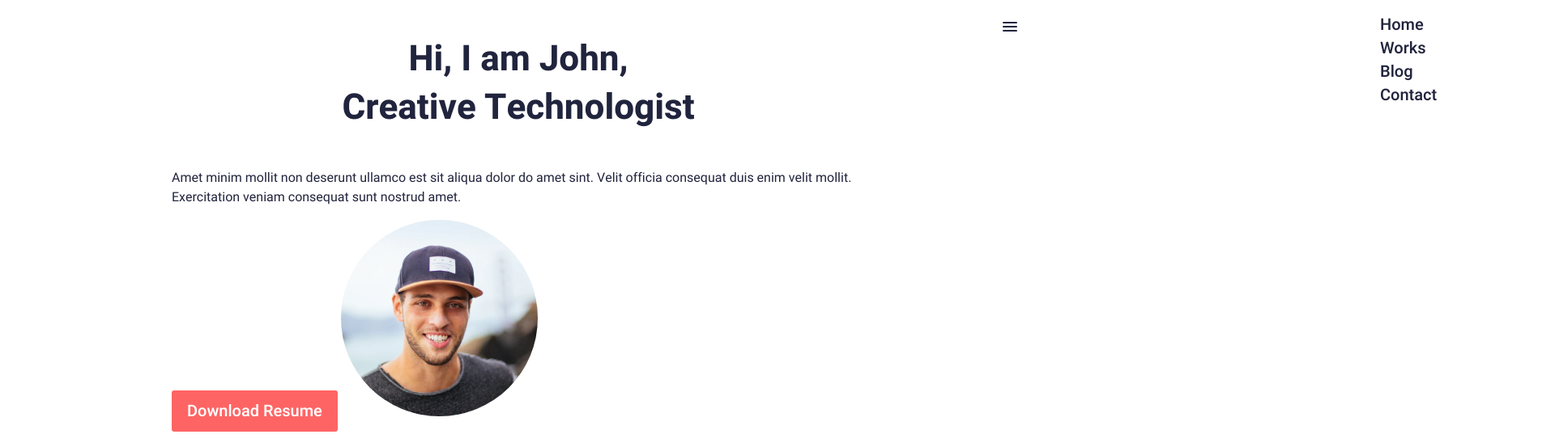
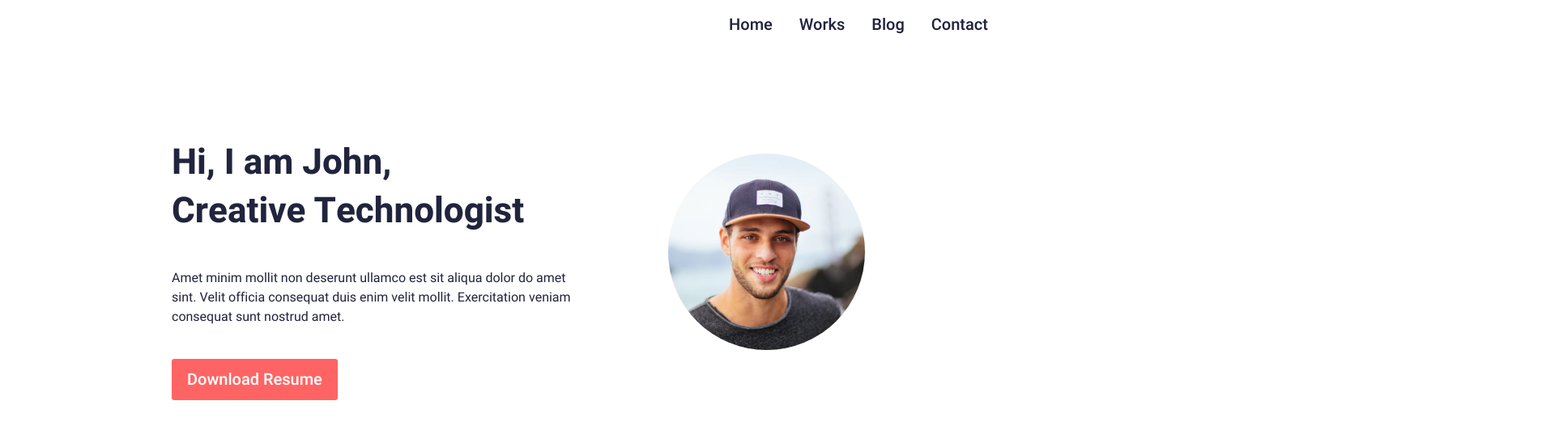
Before and after one commit to BytsaiKonstantin/portfolio, a plain HTML site: page index.html in a window 1280 px wide. Shown: the top 553 px of the page at 81% size, 1920 px wide, since content can reach past the window. Drawn offline with Linux system fonts and the light colour scheme; a script that the page names is missing.

Commit message:
Deploying to gh-pages from  @ 655607aad43ee9b66cc596e060e80b58c612bb67 🚀

```diff
--- a/css/style.css
+++ b/css/style.css
@@ -346,6 +346,7 @@ body {
 }
 
 .navigation__list {
+  padding-left: 0;
   list-style: none;
 }
 
@@ -358,6 +359,9 @@ body {
 .navigation__link {
   text-decoration: none;
   color: inherit;
+  -webkit-transition: all 0.5s;
+  -o-transition: all 0.5s;
+  transition: all 0.5s;
 }
 
 .navigation__link_active,
@@ -365,6 +369,20 @@ body {
 .navigation__link:active,
 .navigation__link:focus {
   color: #ff6464;
+}
+
+.main__greeting {
+  display: -webkit-box;
+  display: -ms-flexbox;
+  display: flex;
+  -webkit-box-orient: vertical;
+  -webkit-box-direction: reverse;
+      -ms-flex-direction: column-reverse;
+          flex-direction: column-reverse;
+  margin-top: 83px;
+  -webkit-box-align: center;
+      -ms-flex-align: center;
+          align-items: center;
 }
 
 .title {
@@ -387,6 +405,7 @@ body {
 .button:hover,
 .button:focus,
 .button:active {
+  outline: none;
   color: #ff6464;
   background: #ffffff;
   border: 2px solid #ff6464;
@@ -400,6 +419,7 @@ body {
   font-size: 32px;
   line-height: 40px;
   text-align: center;
+  margin-bottom: 22px;
 }
 
 .greeting__image {
@@ -409,6 +429,16 @@ body {
      object-fit: cover;
   width: 50vw;
   height: auto;
+}
+
+.greeting__description {
+  text-align: center;
+  margin: 0px 0px 27px 0px;
+}
+
+.greeting__button {
+  margin: 0 auto;
+  display: block;
 }
 
 .section-title {
@@ -547,13 +577,63 @@ body {
     width: 856px;
   }
 
+  .burger {
+    display: none;
+  }
+
+  .header__navigation {
+    position: initial;
+    right: initial;
+    width: auto;
+    height: initial;
+    -webkit-box-sizing: border-box;
+            box-sizing: border-box;
+    padding: 0px 60px;
+  }
+
+  .navigation__list {
+    display: -webkit-box;
+    display: -ms-flexbox;
+    display: flex;
+    gap: 33px;
+    -webkit-box-pack: end;
+        -ms-flex-pack: end;
+            justify-content: flex-end;
+  }
+
+  .main__greeting {
+    -webkit-box-orient: horizontal;
+    -webkit-box-direction: normal;
+        -ms-flex-direction: row;
+            flex-direction: row;
+    -webkit-box-pack: justify;
+        -ms-flex-pack: justify;
+            justify-content: space-between;
+    margin-bottom: 70px;
+  }
+
   .greeting__title {
     font-size: 44px;
     line-height: 60px;
+    text-align: left;
+    margin-bottom: 40px;
+  }
+
+  .greeting__description {
+    margin-bottom: 40px;
+    text-align: left;
   }
 
   .greeting__image {
     width: 243px;
+  }
+
+  .greeting__content {
+    width: 500px;
+  }
+
+  .greeting__button {
+    margin: 0px;
   }
 
   .post__title {
--- a/index.html
+++ b/index.html
@@ -8,7 +8,7 @@
 	<title>Portfolio</title>
 </head>
   <body>
-    <header class="header container">
+    <header class="header">
   <nav class="header__navigation navigation">
     <ul class="navigation__list">
       <li class="navigation__item">
@@ -35,11 +35,23 @@
     <main class="main">
       <div class="container">
         <section class="greeting main__greeting">
-          <h3 class="title greeting__title">Hi, I am John,<br/>
-            Creative Technologist</h1>
-            <p class="greeting__description">Amet minim mollit non deserunt ullamco est sit aliqua dolor do amet sint. Velit officia consequat duis enim velit mollit. Exercitation veniam consequat sunt nostrud amet.</p>
+          <div class="greeting__content">
+            <h3 class="title greeting__title">
+              Hi, I am John,<br />
+              Creative Technologist
+            </h3>
+            <p class="greeting__description">
+              Amet minim mollit non deserunt ullamco est sit aliqua dolor do
+              amet sint. Velit officia consequat duis enim velit mollit.
+              Exercitation veniam consequat sunt nostrud amet.
+            </p>
             <button class="button greeting__button">Download Resume</button>
-            <img src="img/owner_photo.jpg" alt="Photo of website owner" class="greeting__image">
+          </div>
+          <img
+            src="img/owner_photo.jpg"
+            alt="Photo of website owner"
+            class="greeting__image"
+          />
         </section>
       </div>
 
@@ -48,27 +60,34 @@
           <h3 class="section-title posts__title">Recent posts</h3>
           <a href="" class="posts__link">View all</a>
 
-
           <ul class="posts_list">
-
             <li class="posts__item post">
               <a href="/post" class="post__link">
                 <h4 class="post__title">Making a design system from scratch</h4>
                 <span class="post__date">12 Feb 2020</span>
                 <span class="post__categories">Design, Pattern</span>
-                <p class="post__description">Amet minim mollit non deserunt ullamco est sit aliqua dolor do amet sint. Velit officia consequat duis enim velit mollit. Exercitation veniam consequat sunt nostrud amet.</p>
+                <p class="post__description">
+                  Amet minim mollit non deserunt ullamco est sit aliqua dolor do
+                  amet sint. Velit officia consequat duis enim velit mollit.
+                  Exercitation veniam consequat sunt nostrud amet.
+                </p>
               </a>
             </li>
 
             <li class="posts__item post">
               <a href="/post" class="post__link">
-                <h4 class="post__title">Creating pixel perfect icons in Figma</h4>
+                <h4 class="post__title">
+                  Creating pixel perfect icons in Figma
+                </h4>
                 <span class="post__date">12 Feb 2020</span>
                 <span class="post__categories">Figma, Icon Design</span>
-                <p class="post__description">Amet minim mollit non deserunt ullamco est sit aliqua dolor do amet sint. Velit officia consequat duis enim velit mollit. Exercitation veniam consequat sunt nostrud amet.</p>
+                <p class="post__description">
+                  Amet minim mollit non deserunt ullamco est sit aliqua dolor do
+                  amet sint. Velit officia consequat duis enim velit mollit.
+                  Exercitation veniam consequat sunt nostrud amet.
+                </p>
               </a>
             </li>
-
           </ul>
         </div>
       </section>
@@ -76,36 +95,60 @@
       <section class="works">
         <h3 class="section-title">Featured works</h3>
         <ul class="works__list">
-
           <li class="works__item work">
             <a href="" class="work__link">
-                <img src="img/work_1.png" alt="Work thumbnail" class="work__thumbnail">
+              <img
+                src="img/work_1.png"
+                alt="Work thumbnail"
+                class="work__thumbnail"
+              />
               <h4 class="work__title">Designing Dashboards</h4>
-                <span class="work__date">2020</span><span class="work__category">Dashboard</span>
-                <p class="work__description">Amet minim mollit non deserunt ullamco est sit aliqua dolor do amet sint. Velit officia consequat duis enim velit mollit. Exercitation veniam consequat sunt nostrud amet.</p>
+              <span class="work__date">2020</span
+              ><span class="work__category">Dashboard</span>
+              <p class="work__description">
+                Amet minim mollit non deserunt ullamco est sit aliqua dolor do
+                amet sint. Velit officia consequat duis enim velit mollit.
+                Exercitation veniam consequat sunt nostrud amet.
+              </p>
             </a>
           </li>
 
           <li class="works__item work">
             <a href="" class="work__link">
-                <img src="img/work_2.png" alt="Work thumbnail" class="work__thumbnail">
+              <img
+                src="img/work_2.png"
+                alt="Work thumbnail"
+                class="work__thumbnail"
+              />
               <h4 class="work__title">Vibrant Portraits of 2020</h4>
-                <span class="work__date">2020</span><span class="work__category">Illustration</span>
-                <p class="work__description">Amet minim mollit non deserunt ullamco est sit aliqua dolor do amet sint. Velit officia consequat duis enim velit mollit. Exercitation veniam consequat sunt nostrud amet.</p>
+              <span class="work__date">2020</span
+              ><span class="work__category">Illustration</span>
+              <p class="work__description">
+                Amet minim mollit non deserunt ullamco est sit aliqua dolor do
+                amet sint. Velit officia consequat duis enim velit mollit.
+                Exercitation veniam consequat sunt nostrud amet.
+              </p>
             </a>
           </li>
 
           <li class="works__item work">
             <a href="" class="work__link">
-                <img src="img/work_3.png" alt="Work thumbnail" class="work__thumbnail">
+              <img
+                src="img/work_3.png"
+                alt="Work thumbnail"
+                class="work__thumbnail"
+              />
               <h4 class="work__title">36 Days of Malayalam type</h4>
-                <span class="work__date">2018</span><span class="work__category">Typography</span>
-                <p class="work__description">Amet minim mollit non deserunt ullamco est sit aliqua dolor do amet sint. Velit officia consequat duis enim velit mollit. Exercitation veniam consequat sunt nostrud amet.</p>
+              <span class="work__date">2018</span
+              ><span class="work__category">Typography</span>
+              <p class="work__description">
+                Amet minim mollit non deserunt ullamco est sit aliqua dolor do
+                amet sint. Velit officia consequat duis enim velit mollit.
+                Exercitation veniam consequat sunt nostrud amet.
+              </p>
             </a>
           </li>
-
         </ul>
-        </h3>
       </section>
     </main>
     <footer class="footer">
```
Also changed, not shown: blog.html (+1 -1 lines), contact.html (+1 -1 lines), img/stack/sprite.stack.html (+1 -1 lines), work.html (+1 -1 lines), works.html (+1 -1 lines), css/style.min.css. Lines whose indentation alone changed are shown as unchanged.
